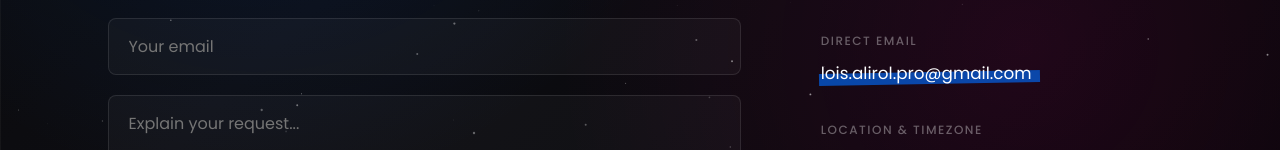
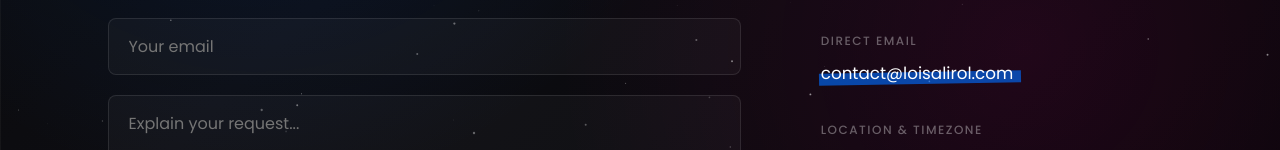
Before and after one commit to Neocle/Portfolio, a Next.js app: page /en/contact in a window 1280 px wide. Shown: the part 512-662 px from the top of the page. Built offline with nearby package versions, Linux system fonts and the light colour scheme.

Commit message:
update email address

```diff
--- a/app/[lang]/contact/page.tsx
+++ b/app/[lang]/contact/page.tsx
@@ -163,8 +163,8 @@ export default function Page() {
             <div className="contact-details">
                 <div className="detail-item">
                     <span className="label">{t("contact.email-label")}</span>
-                    <a href="mailto:lois.alirol.pro@gmail.com" className="value email-marker">
-                        lois.alirol.pro@gmail.com
+                    <a href="mailto:contact@loisalirol.com" className="value email-marker">
+                        contact@loisalirol.com
                     </a>
                 </div>
 
```
